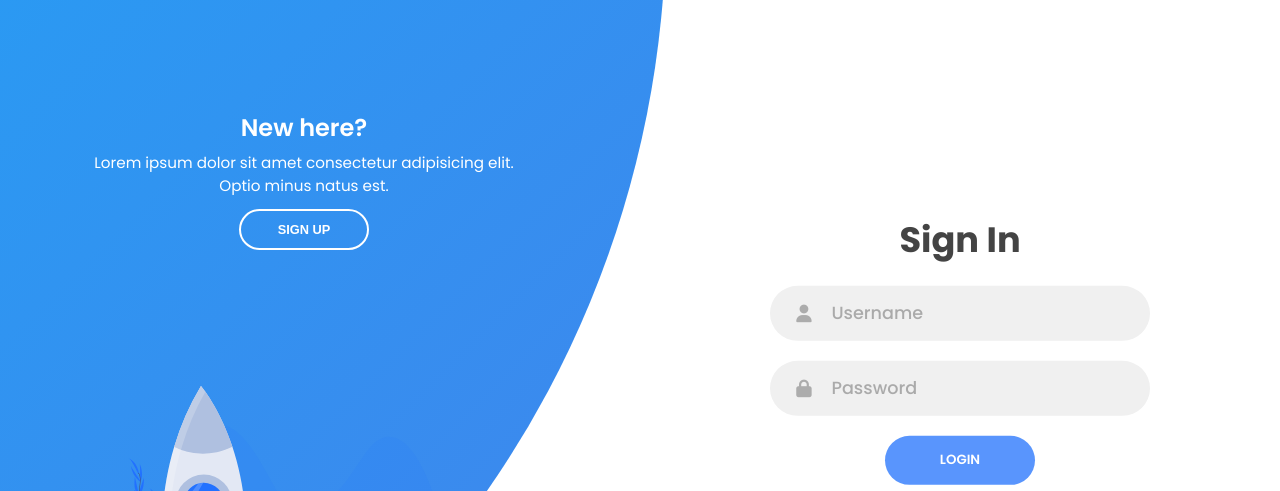
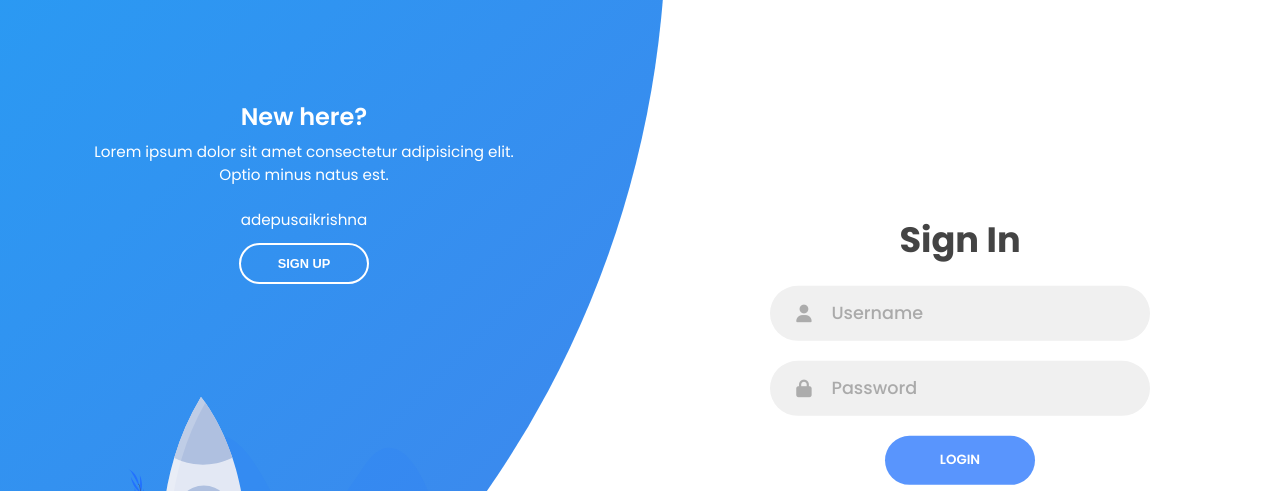
Before and after one commit to Saikri-02/login, a plain HTML site: page index.html in a window 1280 px wide. Shown: the top 491 px of the page. Drawn offline with Linux system fonts and the light colour scheme; files whose address does not match are found by name.

```diff
--- a/index.html
+++ b/index.html
@@ -85,6 +85,9 @@
             <div class="content">
                 <h3>New here?</h3>
                 <p>Lorem ipsum dolor sit amet consectetur adipisicing elit. Optio minus natus est.</p>
+                <p>
+                  adepusaikrishna
+                </p>
                 <button class="btn transparent" id="sign-up-btn">Sign Up</button>
             </div>
             <img src="./img/log.svg" class="image" alt="">
```
Also changed, not shown: 1 other file.
